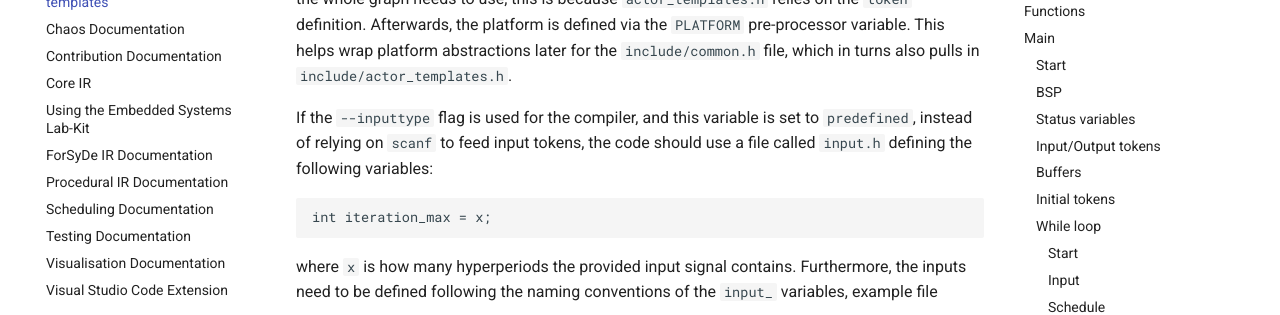
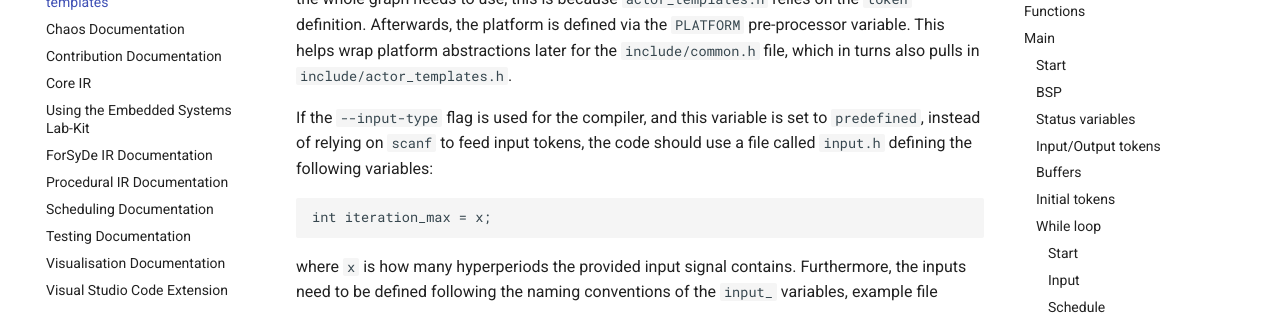
Before and after one commit to sthaeron/forsyde-devtools, an MkDocs documentation site: the page built from docs/c-code-templates.md, in a window 1280 px wide and 900 px high, scrolled down 558 px. Shown: the part 151-466 px from the top of the window. Built offline with MkDocs 1.6.1 and Material for MkDocs 9.7.7, drawn with Linux system fonts in a browser that asks for light colours.

Commit message:
Change inputtype to input-type

```diff
--- a/docs/c-code-templates.md
+++ b/docs/c-code-templates.md
@@ -30,7 +30,7 @@ defined via the `PLATFORM` pre-processor variable. This helps wrap platform
 abstractions later for the `include/common.h` file, which in turns also pulls
 in `include/actor_templates.h`.
 
-If the `--inputtype` flag is used for the compiler, and this variable is set to `predefined`,
+If the `--input-type` flag is used for the compiler, and this variable is set to `predefined`,
 instead of relying on `scanf` to feed input tokens, the code should use a file called
 `input.h` defining the following variables:
 
```
Also changed, not shown: 2 other files.
